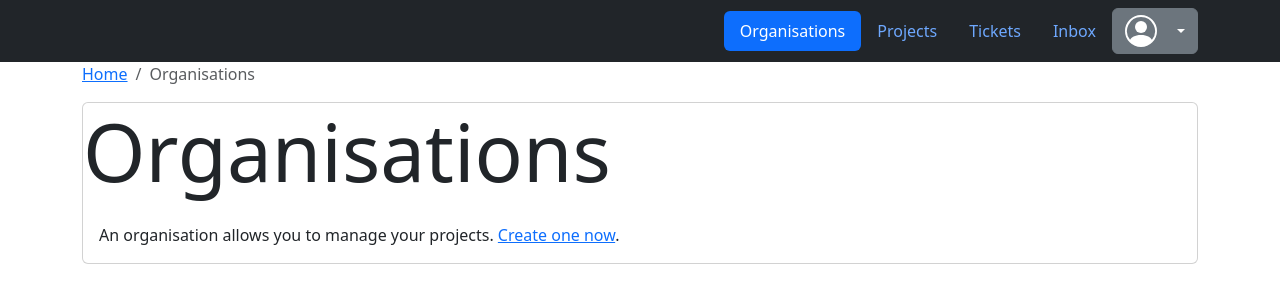
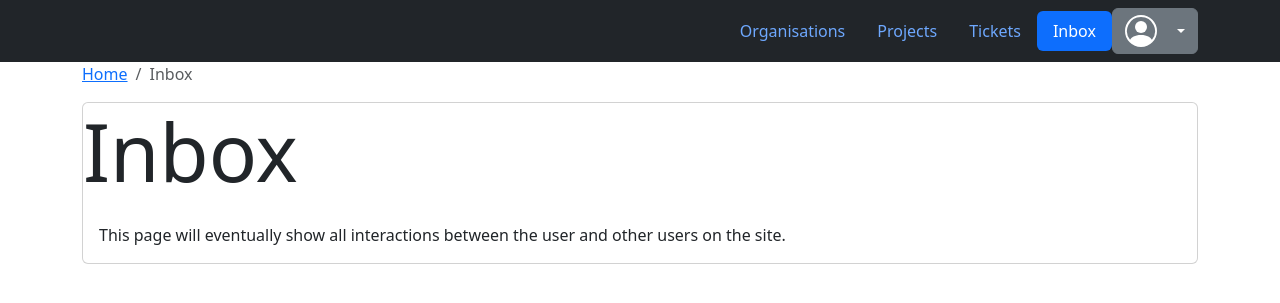
Before and after one commit to jamiethomas1/bug-tracker, a PHP site: page /inbox/ in a window 1280 px wide. Shown: the top 303 px of the page. Run offline with PHP 8.4, Linux system fonts and the light colour scheme; the visitor is signed in with stand-in values (Sample User, id 1); data that the repository does not hold is empty.

Commit message:
Set up Index page for further work

```diff
--- a/app/inbox/index.php
+++ b/app/inbox/index.php
@@ -40,7 +40,7 @@ if (isset($_SESSION["user_id"])) {
         <div class="container justify-content-end">
             <ul class="nav nav-pills">
                 <li class="nav-item" role="presentation">
-                    <a class="nav-link active" href="/my/organisations/">Organisations</a>
+                    <a class="nav-link" href="/my/organisations/">Organisations</a>
                 </li>
                 <li class="nav-item" role="presentation">
                     <a class="nav-link" href="#">Projects</a>
@@ -49,7 +49,7 @@ if (isset($_SESSION["user_id"])) {
                     <a class="nav-link" href="#">Tickets</a>
                 </li>
                 <li class="nav-item" role="presentation">
-                    <a class="nav-link" href="#">Inbox</a>
+                    <a class="nav-link active" href="#">Inbox</a>
                 </li>
             </ul>
             <div class="dropdown">
@@ -72,27 +72,14 @@ if (isset($_SESSION["user_id"])) {
         <nav aria-label="breadcrumb">
             <ol class="breadcrumb">
                 <li class="breadcrumb-item"><a href="/">Home</a></li>
-                <li class="breadcrumb-item active" aria-current="page">Organisations</li>
+                <li class="breadcrumb-item active" aria-current="page">Inbox</li>
             </ol>
         </nav>
         <div class="card">
-            <!-- If user has organisation(s) then display a list, otherwise display default -->
-            <?php if (empty($orgList)): ?>
-                <h1 class="card-title display-1">Organisations</h1>
-                <div class="card-body">
-                    <p class="card-text">An organisation allows you to manage your projects. <a href="/create-organisation/">Create one now</a>.</p>
-                </div>
-            <?php else: ?>
-                <h1 class="card-title display-1">My Organisations</h1>
-                <div class="card-body">
-                    <ul>
-                        <?php foreach ($orgList as $org): ?>
-                            <li><a href="/organisation/?org_id=<?= htmlspecialchars($org['orgID']) ?>"><?= htmlspecialchars($org['name']);  ?></a></li>
-                        <?php endforeach; ?>
-                    </ul>
-                    <p class="card-text"><a href="/create-organisation/">Create another organisation</a>.</p>
-                </div>
-            <?php endif; ?>
+            <h1 class="card-title display-1">Inbox</h1>
+            <div class="card-body">
+                <p class="card-text">This page will eventually show all interactions between the user and other users on the site.</p>
+            </div>
         </div>
     </div>
 </body>
```
